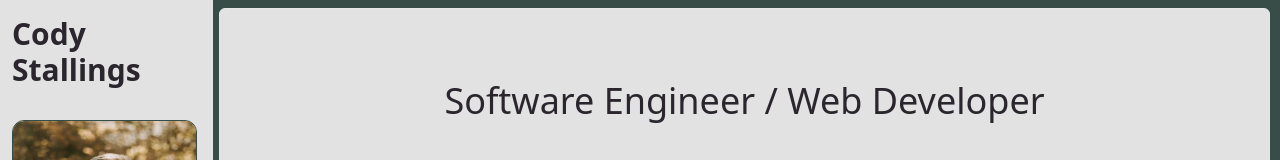
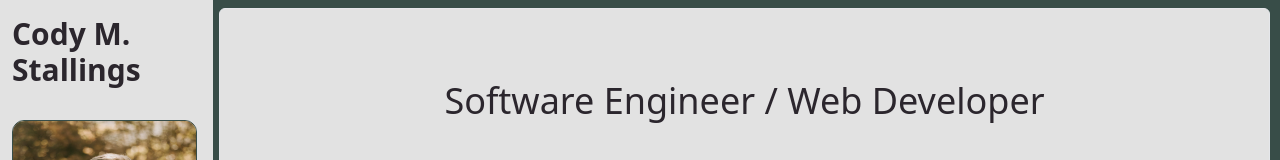
Before and after one commit to ydocsgnillats/Portfolio, a React (Create React App) app: page / in a window 1280 px wide. Shown: the top 160 px of the page. Built offline with nearby package versions, Linux system fonts and the light colour scheme; a web font is replaced by a local one.

Commit message:
name change test

```diff
--- a/src/components/Navbar.js
+++ b/src/components/Navbar.js
@@ -22,7 +22,7 @@ const Navbar = (props) => {
     <nav className="flex md:block md:flex-initial md:h-screen rounded-md md:rounded-none h-[8vh] bg-primary dark:bg-darkPrimary text-text1 dark:text-darkText1 p-4 md:-ml-1 pb-8 md:pb-4">
       <div className="font-semibold md:text-3xl text-xl">
         <a href="/" className="md:block hidden">
-          Cody Stallings
+          Cody M. Stallings
         </a>
         <a href="/" className="mr-[18px] w-24 md:hidden block">
           Cody S
```
